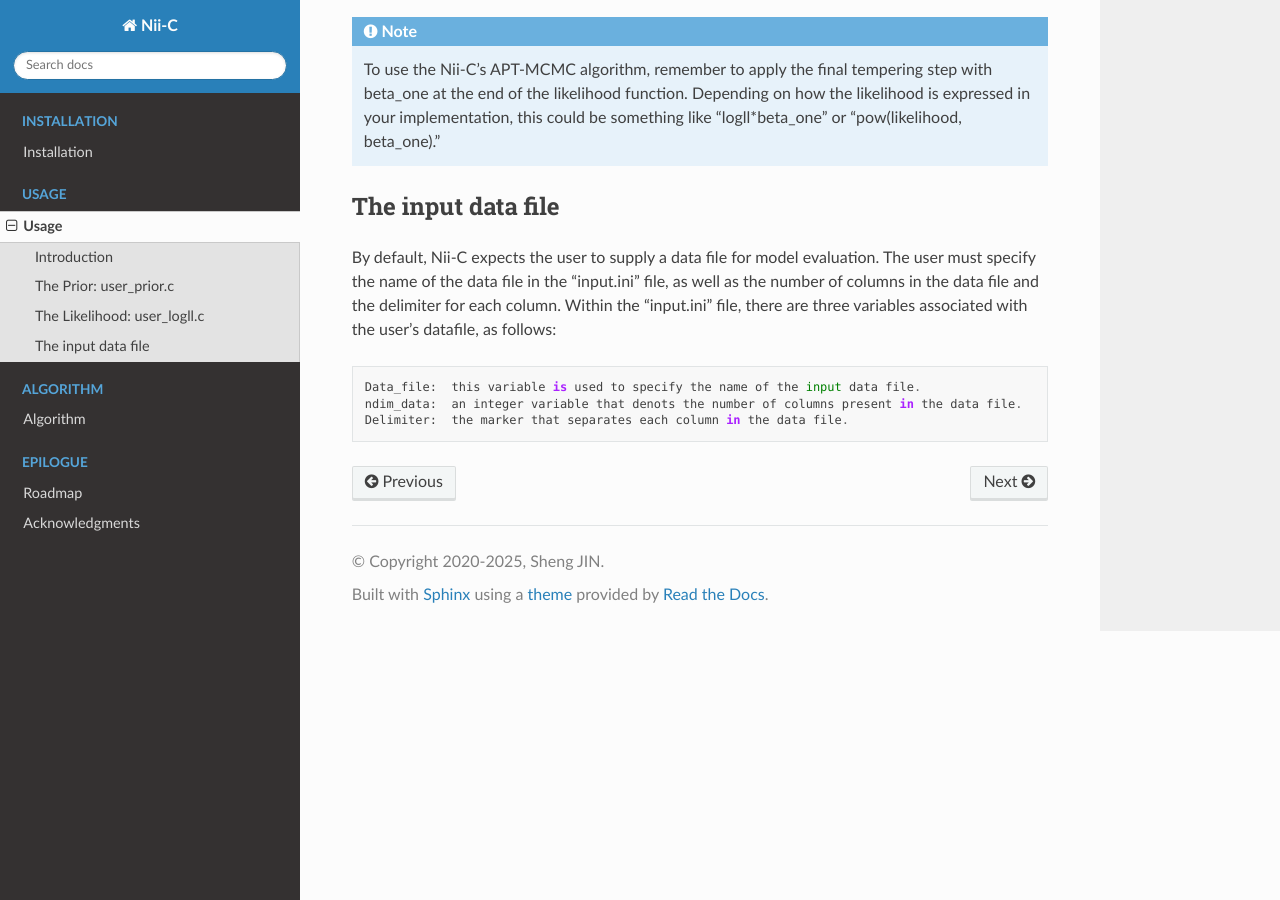
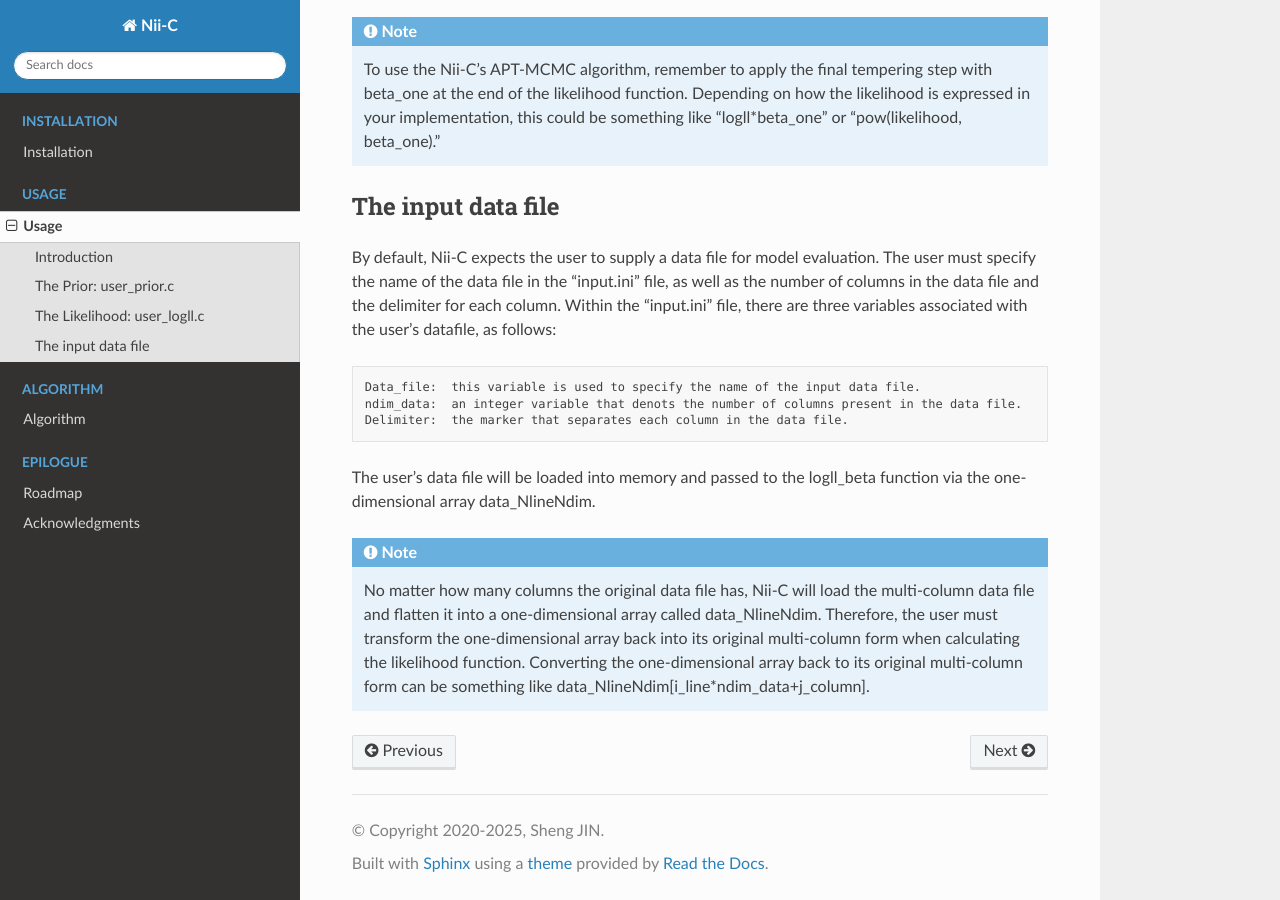
Before and after one commit to shengjin/nii-c-MAN, a Sphinx documentation site: the page built from docs/source/usage.rst, in a window 1280 px wide and 900 px high, scrolled down 1618 px. Built offline with Sphinx 7.4.7 and the Read the Docs theme 3.1.0, drawn with Linux system fonts in a browser that asks for light colours.

Commit message:
modify epilogue

```diff
--- a/docs/source/usage.rst
+++ b/docs/source/usage.rst
@@ -77,8 +77,13 @@ By default, Nii-C expects the user to supply a data file for model evaluation.
 The user must specify the name of the data file in the "input.ini" file, as well as the number of columns in the data file and the delimiter for each column.
 Within the "input.ini" file, there are three variables associated with the user's datafile, as follows:
 
-.. code-block::
+.. code-block:: Markdown
 
     Data_file:  this variable is used to specify the name of the input data file.
     ndim_data:  an integer variable that denots the number of columns present in the data file.
     Delimiter:  the marker that separates each column in the data file.
+
+The user's data file will be loaded into memory and passed to the logll_beta function via the one-dimensional array data_NlineNdim.
+
+.. note::
+   No matter how many columns the original data file has, Nii-C will load the multi-column data file and flatten it into a one-dimensional array called data_NlineNdim. Therefore, the user must transform the one-dimensional array back into its original multi-column form when calculating the likelihood function. Converting the one-dimensional array back to its original multi-column form can be something like data_NlineNdim[i_line*ndim_data+j_column].
```
